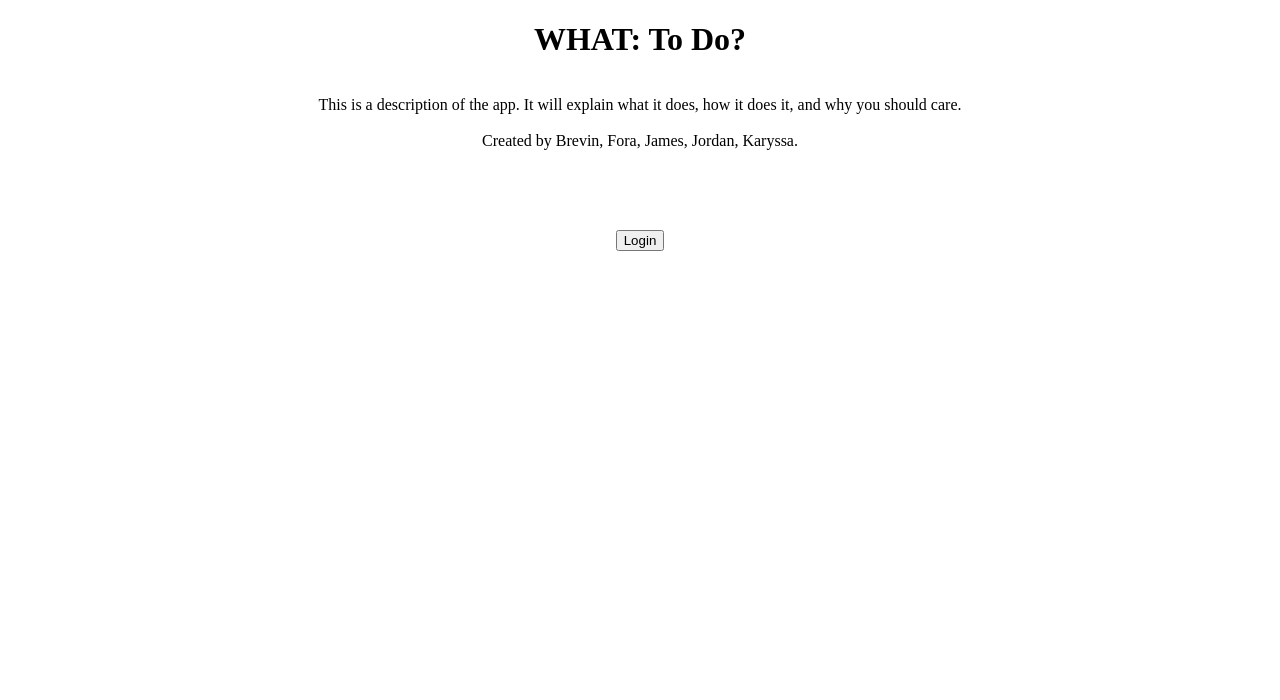
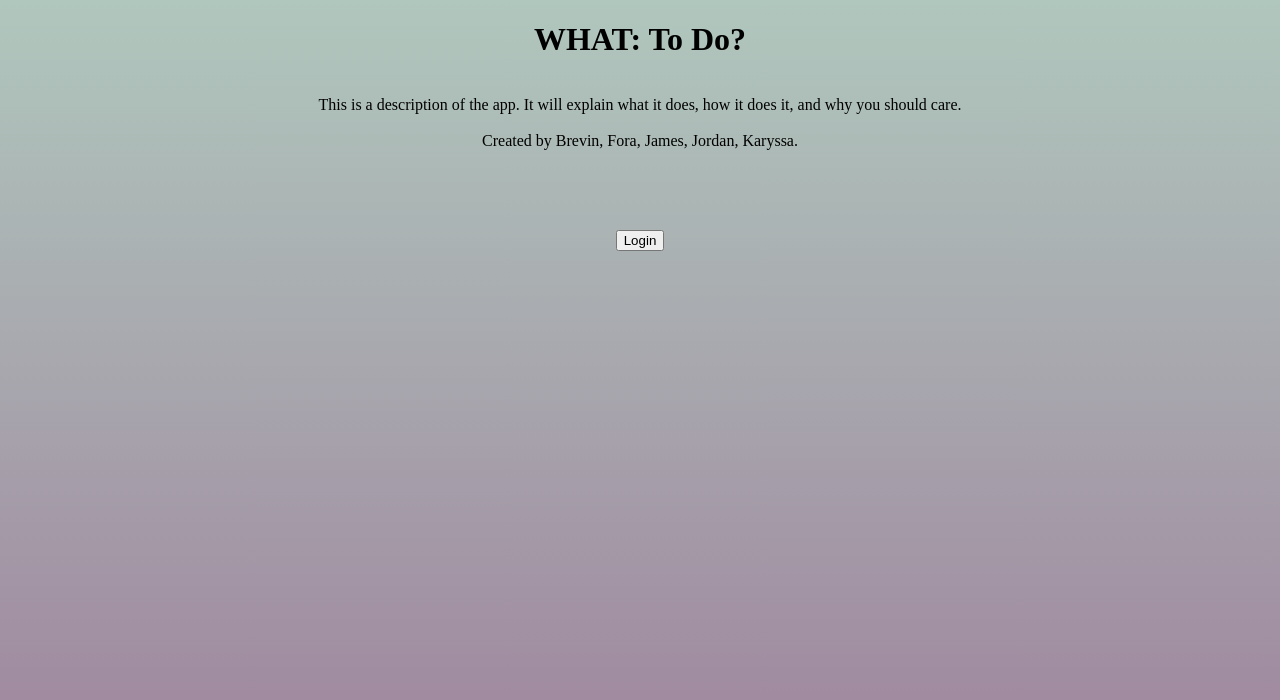
Before and after one commit to jlaurentpdx/lab-14-todo-list-code201, a website: page index.html in a window 1280 px wide. Drawn offline with Linux system fonts and the light colour scheme.

Commit message:
home page mostly done

```diff
--- a/styles/home.css
+++ b/styles/home.css
@@ -2,6 +2,8 @@ body {
     display: flex;
     flex-direction: column;
     align-items: center;
+    background-image: linear-gradient(0deg, #9E829C, #B0C7BD);
+    background-attachment: fixed;
 }
 
 main {
```
